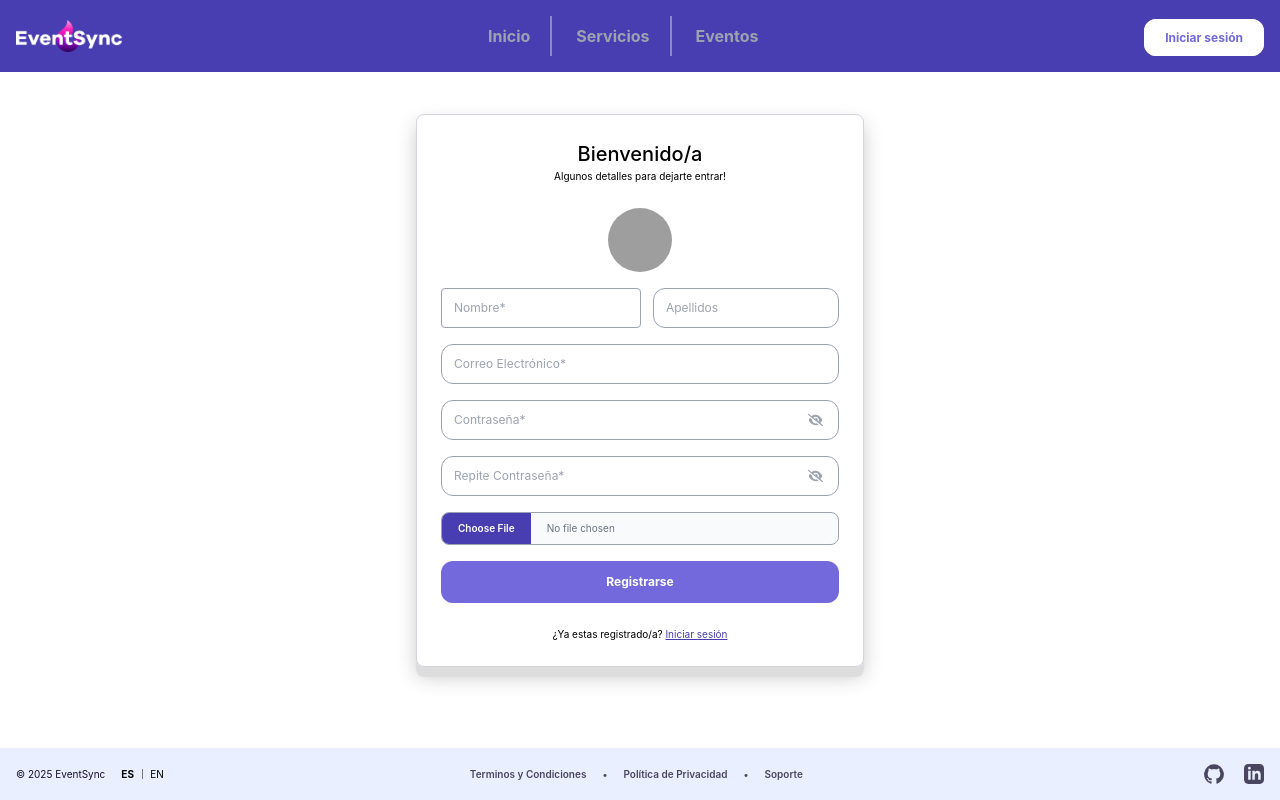
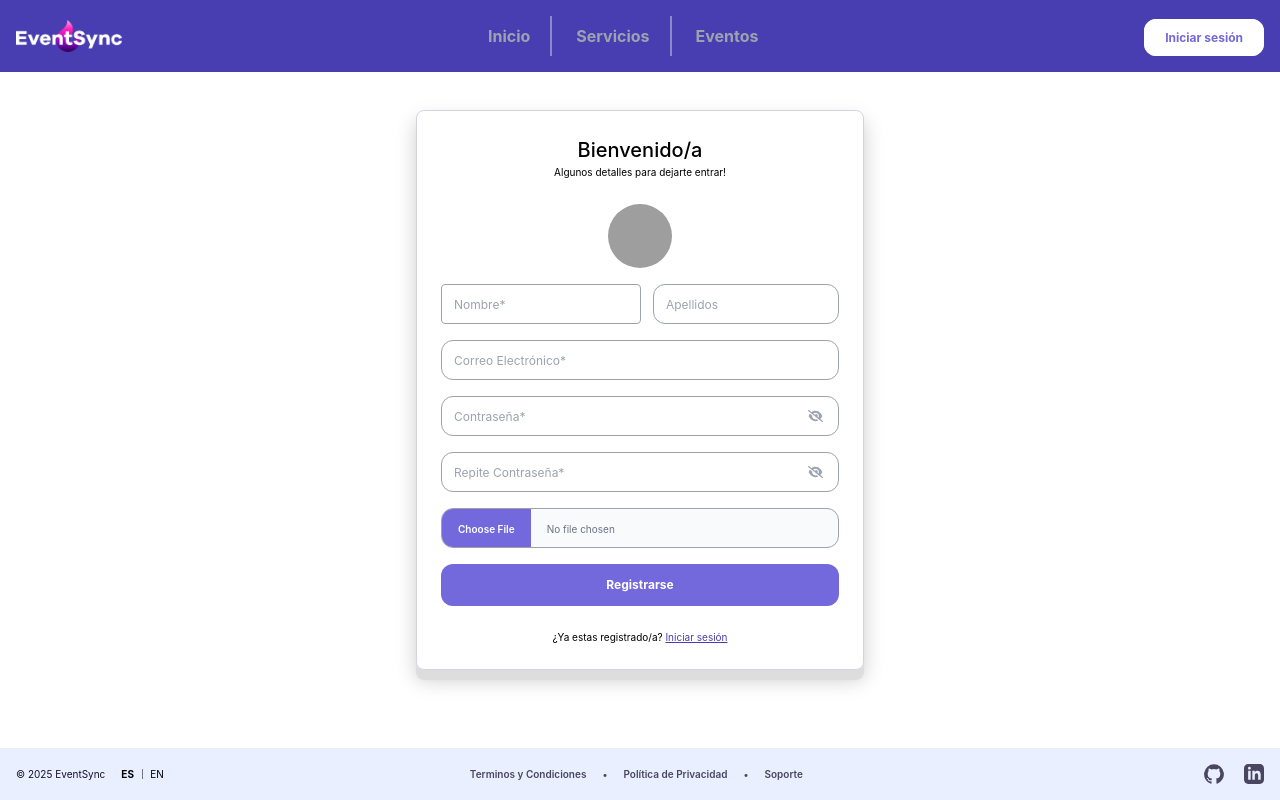
Before and after one commit to gcarolina03/eventSync-frontend-Vue, a Vue app: page /auth/signup in a window 1280 px wide. Built offline with nearby package versions, Linux system fonts and the light colour scheme; no server answers; grey boxes are pictures that could not be loaded.

Commit message:
añadir soporte para el valor del modelo en el componente Input y mejorar el estilo de los campos de entrada

```diff
--- a/src/components/forms/Input.vue
+++ b/src/components/forms/Input.vue
@@ -1,6 +1,7 @@
 <template>
 	<div class="relative w-full">
-		<Field :name="name" :type="isPassword && isVisible ? 'text' : type" :class="inputClass" :placeholder="placeholder" :accept="accept" @change="checkChange" :min="min" :step="step" :disabled="disabled" />
+		<Field :name="name" :type="isPassword && isVisible ? 'text' : type" :class="inputClass" :placeholder="placeholder"
+			:accept="accept" @change="checkChange" :min="min" :step="step" :disabled="disabled" :value="modelValue" />
 		<div v-if="isPassword" class="absolute inset-y-0 right-0 mr-4 flex items-center cursor-pointer"
 			@click="togglePasswordVisibility">
 			<Icon icon="eye" v-if="isVisible" class="text-gray-400" />
@@ -47,6 +48,10 @@ const props = defineProps({
 	step: {
 		type: String,
 		default: ''
+	},
+	modelValue: {
+		type: String,
+		default: ''
 	}
 })
 
@@ -61,7 +66,7 @@ const inputClass = computed(() => {
 	let baseClass = '';
 	switch (props.type) {
 		case 'file':
-			baseClass = 'block w-full text-sm text-gray-500 border border-gray-400 rounded-lg cursor-pointer bg-gray-50 file:mr-4 file:py-2 file:px-4 file:border-0 file:text-sm file:font-semibold file:bg-primary file:text-white';
+			baseClass = 'block w-full h-10 text-sm text-gray-500 border border-gray-400 rounded-xl cursor-pointer bg-gray-50 file:h-10 file:mr-4 file:py-2 file:px-4 file:border-0 file:text-sm file:font-semibold file:bg-secondary file:text-white';
 			break;
 		case 'text':
 		case 'password':
@@ -74,7 +79,7 @@ const inputClass = computed(() => {
 	return `${baseClass} ${props.additionalClass}`;
 });
 
-const emit = defineEmits(['fileChange'])
+const emit = defineEmits(['fileChange']);
 
 const checkChange = (event) => {
 	emit('fileChange', event)
```
